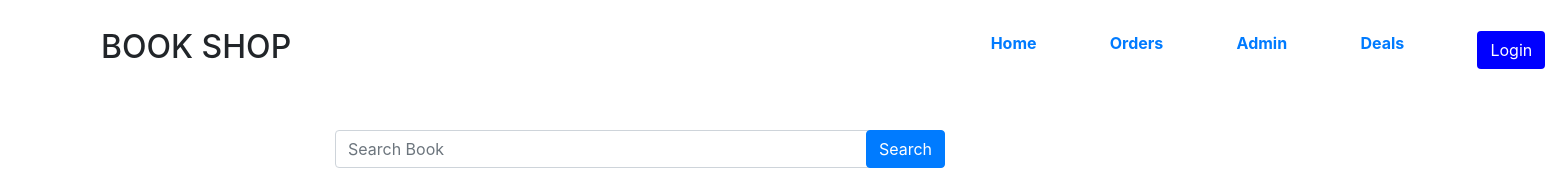
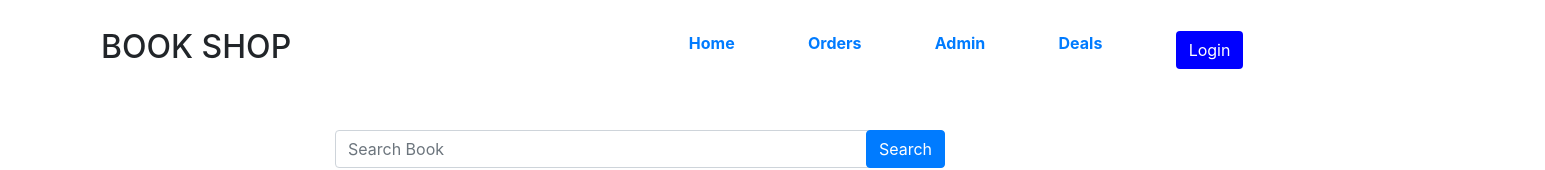
Before and after one commit to Hasib787/Better-World-Book, a React (Create React App) app: page / in a window 1280 px wide. Shown: the top 170 px of the page, 1545 px wide, since content can reach past the window. Built offline with nearby package versions, Linux system fonts and the light colour scheme; no server answers.

Commit message:
added some change

```diff
--- a/src/components/Header/Header.css
+++ b/src/components/Header/Header.css
@@ -19,6 +19,9 @@ ul li{
     text-decoration: none;
     font-weight: bold;
   }
+  #navbarNavAltMarkup{
+    margin-right: 28%;
+  }
   #btn{
     background-color: blue;
    color: white;
```
